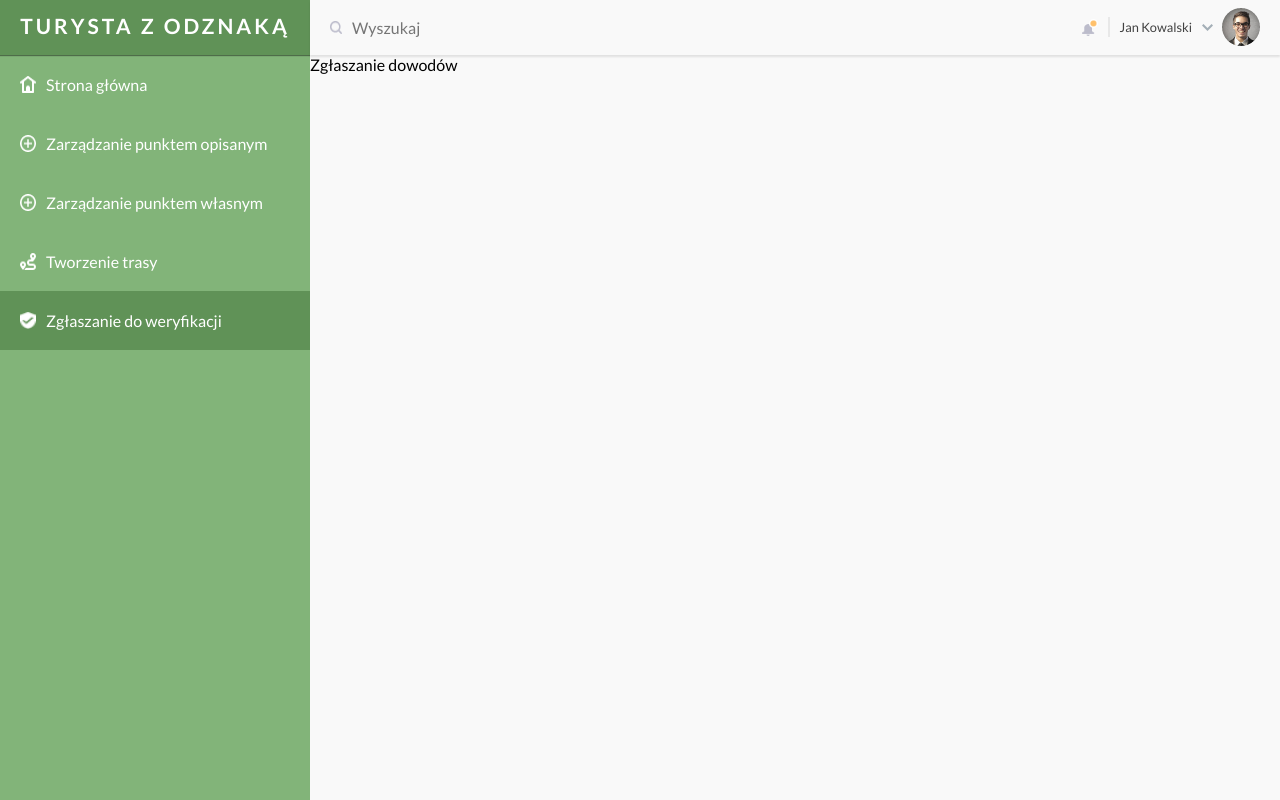
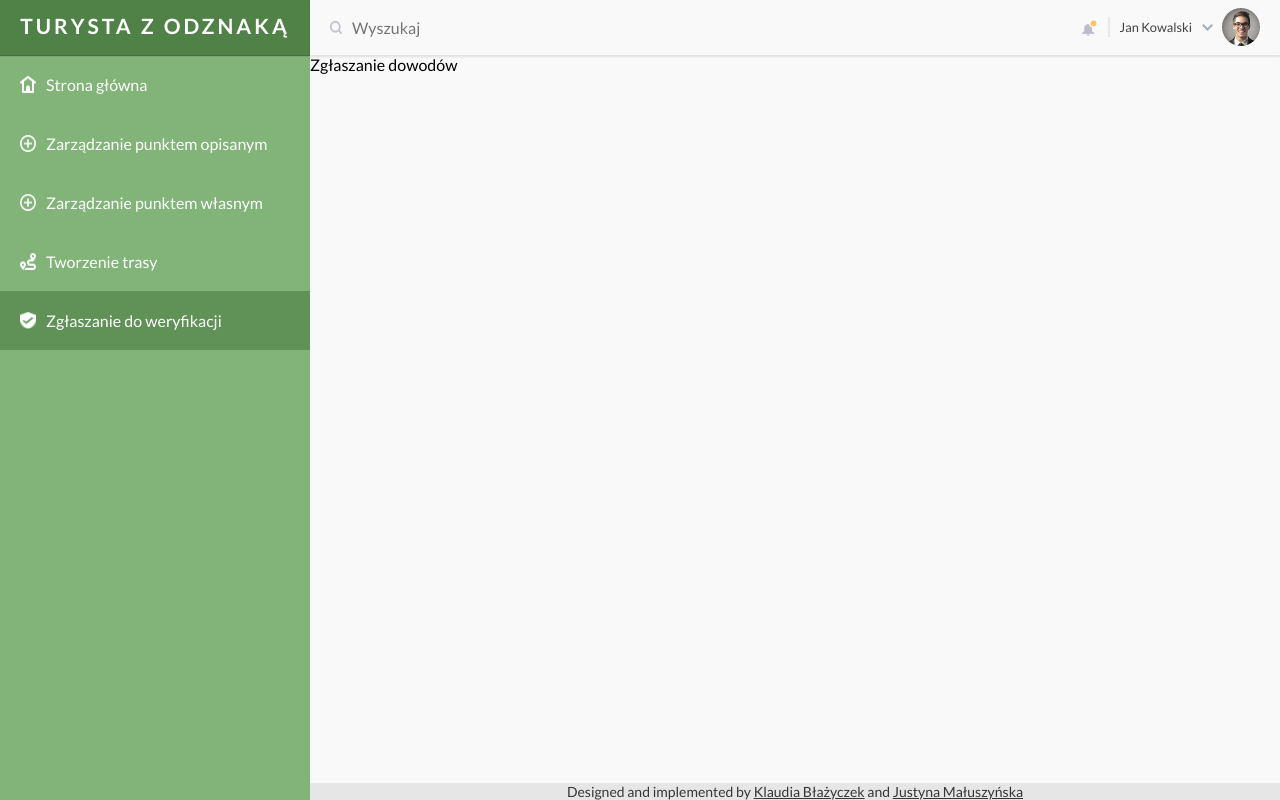
Before and after one commit to Vesperalin/Turysta-z-odznaka, a React (Create React App) app in the folder frontend/: page /zglaszanie-dowodow in a window 1280 px wide. Built offline with nearby package versions, Linux system fonts and the light colour scheme.

Commit message:
Add footer, improve menu styling and point the place for CRUD sub routes

```diff
--- a/frontend/src/App.js
+++ b/frontend/src/App.js
@@ -15,16 +15,23 @@ function App() {
     <div className={styles.contentWrapper}>
       <Menu />
       <div className={styles.mainPanelWrapper}>
+        <div className={styles.content}>
           <TopBar />
           <main>
             <Routes>
               <Route path='/' element={<Home />} />
               <Route path='/punkt-opisany' element={<LabeledPointManagement />} />
+              {/*Miejsce na 4 ścieżki do CRUDA punktu opisanego*/}
               <Route path='/punkt-wlasny' element={<OwnPointManagement />} />
+              {/*Miejsce na 4 ścieżki do CRUDA punktu własnego*/}
               <Route path='/tworzenie-trasy' element={<TourCreation />} />
               <Route path='/zglaszanie-dowodow' element={<EvidenceConfirmation />} />
             </Routes>
           </main>
+        </div>
+        <footer>
+          Designed and implemented by <a href="https://github.com/Vesperalin">Klaudia Błażyczek</a> and <a href="https://github.com/justyna-maluszynska">Justyna Małuszyńska</a>
+        </footer>
       </div>
     </div>
   );
--- a/frontend/src/App.module.css
+++ b/frontend/src/App.module.css
@@ -7,6 +7,29 @@
   /*min-height: 100vh;*/
   background-color: #f9f9f9;
   flex-grow: 1;
+  display: flex;
+  flex-direction: column;
+}
+
+.content {
+  flex: 1 0 auto;
+}
+
+footer {
+  text-align: center;
+  flex-shrink: 0;
+  font-size: 14px;
+  color: rgb(54, 54, 54);
+  background-color: rgb(230, 230, 230);
+}
+
+footer a {
+  color: inherit;
+  text-decoration: underline;
+}
+
+footer a:hover {
+  color: black;
 }
 
 @media screen and (max-width: 900px) {
--- a/frontend/src/components/View/Menu/Menu.module.css
+++ b/frontend/src/components/View/Menu/Menu.module.css
@@ -6,7 +6,7 @@
 
 .menuWrapper h2 {
   color: white;
-  background-color: #609257;
+  background-color: #508146;
   font-weight: 700;
   font-size: 21px;
   letter-spacing: 3px;
```
Lines whose indentation alone changed are shown as unchanged.
